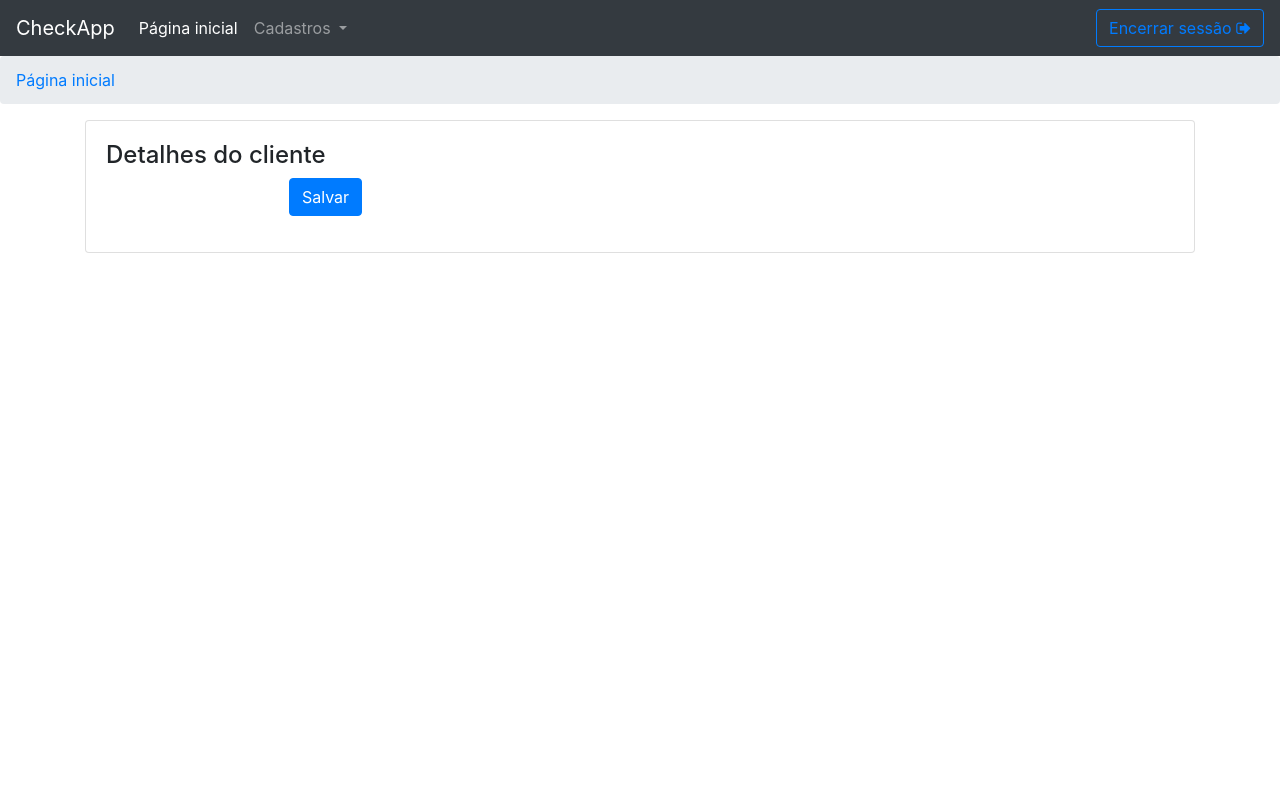
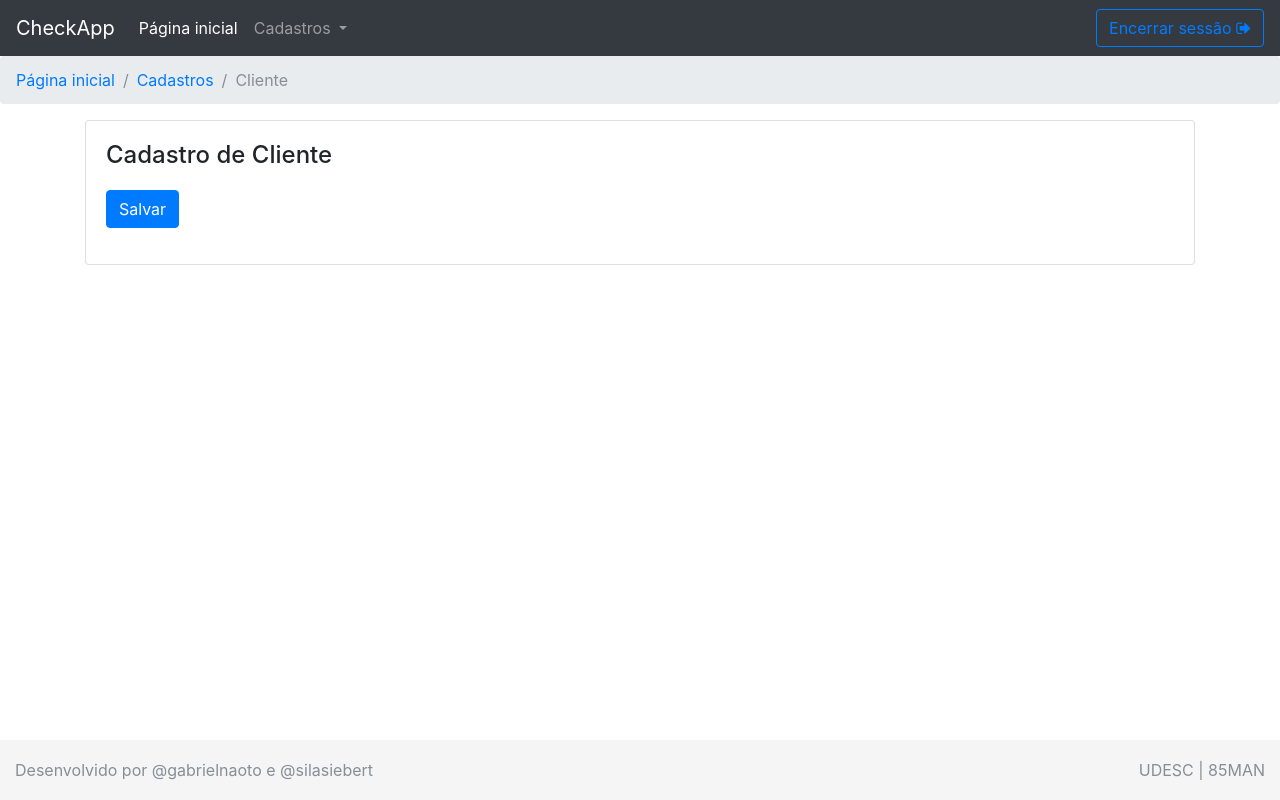
Before and after one commit to gabrielnaoto/checkapp, a Django app: page /core/cliente/add in a window 1280 px wide. Run offline with Django 3.2, Linux system fonts and the light colour scheme; parts of the project's set-up code (start-up, migrations or seed data) failed here and were passed over; some libraries are stand-ins or nearby versions.

Commit message:
Cadastro de clientes

```diff
--- a/check/core/forms.py
+++ b/check/core/forms.py
@@ -2,14 +2,12 @@ from crispy_forms.helper import FormHelper
 from crispy_forms.layout import Submit
 from django.forms import ModelForm
 
-from check.core.models import Cliente
+from check.core.models import Cliente, Fornecedor
 
 
 class CustomFormHelper(FormHelper):
     form_method = 'post'
-    form_class = 'form-horizontal'
-    label_class = 'col-lg-2'
-    field_class = 'col-lg-8'
+    form_class = 'form-group'
 
     def __init__(self, *args, **kwargs):
         super(CustomFormHelper, self).__init__(*args, **kwargs)
@@ -24,3 +22,13 @@ class ClienteForm(ModelForm):
     def __init__(self, *args, **kwargs):
         super(ClienteForm, self).__init__(*args, **kwargs)
         self.helper = CustomFormHelper()
+
+
+class FornecedorForm(ModelForm):
+    class Meta:
+        model = Fornecedor
+        fields = '__all__'
+
+    def __init__(self, *args, **kwargs):
+        super(FornecedorForm, self).__init__(*args, **kwargs)
+        self.helper = CustomFormHelper()
--- a/check/core/urls.py
+++ b/check/core/urls.py
@@ -1,6 +1,7 @@
 from django.conf.urls import url, include
 
-from check.core.views import index, ListCliente, UpdateCliente, CreateCliente
+from check.core.views import index, ListCliente, UpdateCliente, CreateCliente, DeleteCliente, DeleteFornecedor, \
+    UpdateFornecedor, CreateFornecedor, ListFornecedor
 
 urlpatterns = [
     url(r'', include('django.contrib.auth.urls')),
@@ -10,4 +11,10 @@ urlpatterns = [
     url(r'^cliente/$', ListCliente.as_view(), name='list_cliente'),
     url(r'^cliente/add$', CreateCliente.as_view(), name='create_cliente'),
     url(r'^cliente/edit/(?P<pk>\d+)$', UpdateCliente.as_view(), name='update_cliente'),
+    url(r'^cliente/delete/(?P<pk>\d+)$', DeleteCliente.as_view(), name='delete_cliente'),
+
+    url(r'^fornecedor/$', ListFornecedor.as_view(), name='list_fornecedor'),
+    url(r'^fornecedor/add$', CreateFornecedor.as_view(), name='create_fornecedor'),
+    url(r'^fornecedor/edit/(?P<pk>\d+)$', UpdateFornecedor.as_view(), name='update_fornecedor'),
+    url(r'^fornecedor/delete/(?P<pk>\d+)$', DeleteFornecedor.as_view(), name='delete_fornecedor'),
 ]
--- a/check/core/views.py
+++ b/check/core/views.py
@@ -1,10 +1,11 @@
 from django.shortcuts import render
 
 # Create your views here.
-from django.views.generic import ListView, CreateView, UpdateView
+from django.urls import reverse_lazy
+from django.views.generic import ListView, CreateView, UpdateView, DeleteView
 
-from check.core.forms import ClienteForm
-from check.core.models import Cliente
+from check.core.forms import ClienteForm, FornecedorForm
+from check.core.models import Cliente, Fornecedor
 
 
 def index(request):
@@ -26,21 +27,81 @@ class CreateCliente(CreateView):
     model = Cliente
     form_class = ClienteForm
     template_name = 'object_form.html'
+    success_url = reverse_lazy('list_cliente')
 
-    # def get_context_data(self, **kwargs):
-    #     ctx = super().get_context_data(**kwargs)
-    #     ctx['bread_menu'] = 'Cadastros'
-    #     ctx['bread_item'] = 'Cliente'
-    #     return ctx
+    def get_context_data(self, **kwargs):
+        ctx = super().get_context_data(**kwargs)
+        ctx['bread_menu'] = 'Cadastros'
+        ctx['bread_item'] = 'Cliente'
+        return ctx
 
 
 class UpdateCliente(UpdateView):
     model = Cliente
     form_class = ClienteForm
     template_name = 'object_form.html'
+    success_url = reverse_lazy('list_cliente')
 
-    # def get_context_data(self, **kwargs):
-    #     ctx = super().get_context_data(**kwargs)
-    #     ctx['bread_menu'] = 'Cadastros'
-    #     ctx['bread_item'] = 'Cliente'
-    #     return ctx
+    def get_context_data(self, **kwargs):
+        ctx = super().get_context_data(**kwargs)
+        ctx['bread_menu'] = 'Cadastros'
+        ctx['bread_item'] = 'Cliente'
+        return ctx
+
+class DeleteCliente(DeleteView):
+    model = Cliente
+    template_name = 'object_confirm_delete.html'
+    success_url = reverse_lazy('list_cliente')
+
+    def get_context_data(self, **kwargs):
+        ctx = super().get_context_data(**kwargs)
+        ctx['bread_menu'] = 'Cadastros'
+        ctx['bread_item'] = 'Cliente'
+        return ctx
+
+class ListFornecedor(ListView):
+    model = Cliente
+    template_name = 'object_list.html'
+
+    def get_context_data(self, **kwargs):
+        ctx = super().get_context_data(**kwargs)
+        ctx['bread_menu'] = 'Cadastros'
+        ctx['bread_item'] = 'Fornecedor'
+        return ctx
+
+
+class CreateFornecedor(CreateView):
+    model = Fornecedor
+    form_class = FornecedorForm
+    template_name = 'object_form.html'
+    success_url = reverse_lazy('list_cliente')
+
+    def get_context_data(self, **kwargs):
+        ctx = super().get_context_data(**kwargs)
+        ctx['bread_menu'] = 'Cadastros'
+        ctx['bread_item'] = 'Fornecedor'
+        return ctx
+
+
+class UpdateFornecedor(UpdateView):
+    model = Fornecedor
+    form_class = FornecedorForm
+    template_name = 'object_form.html'
+    success_url = reverse_lazy('list_cliente')
+
+    def get_context_data(self, **kwargs):
+        ctx = super().get_context_data(**kwargs)
+        ctx['bread_menu'] = 'Cadastros'
+        ctx['bread_item'] = 'Fornecedor'
+        return ctx
+
+class DeleteFornecedor(DeleteView):
+    model = Fornecedor
+    template_name = 'object_confirm_delete.html'
+    success_url = reverse_lazy('list_cliente')
+
+    def get_context_data(self, **kwargs):
+        ctx = super().get_context_data(**kwargs)
+        ctx['bread_menu'] = 'Cadastros'
+        ctx['bread_item'] = 'Fornecedor'
+        return ctx
--- a/check/static/css/base.css
+++ b/check/static/css/base.css
@@ -13,3 +13,7 @@ body {
   line-height: 60px; /* Vertically center the text there */
   background-color: #f5f5f5;
 }
+
+h4 {
+ margin-bottom: 20px;
+}
--- a/check/templates/object_form.html
+++ b/check/templates/object_form.html
@@ -5,7 +5,7 @@
 {% block content %}
 <div class="card">
     <div class="card-body">
-        <h4>Detalhes do cliente</h4>
+        <h4>Cadastro de {{ bread_item }}</h4>
         {% crispy form %}
     </div>
 </div>
--- a/check/templates/template.html
+++ b/check/templates/template.html
@@ -38,6 +38,7 @@
                     <!--<div class="dropdown-divider"></div>-->
                     <!--<a class="dropdown-item" href="list.html">Fonecedor</a>-->
                     <a class="dropdown-item" href="{% url 'list_cliente' %}">Cliente</a>
+                    <a class="dropdown-item" href="{% url 'list_fornecedor' %}">Fornecedor</a>
                     <!--<div class="dropdown-divider"></div>-->
                     <!--<a class="dropdown-item" href="#">Terceiros</a>-->
                 </div>
@@ -82,6 +83,14 @@
 
 </div>
 
+<footer class="footer">
+    <div class="container-fluid" style="display:flex; justify-content: space-between;">
+        <span class="text-muted">Desenvolvido por @gabrielnaoto e @silasiebert</span>
+        <span class="text-muted">UDESC | 85MAN </span>
+
+    </div>
+</footer>
+
 <script src="https://code.jquery.com/jquery-3.2.1.slim.min.js"
         integrity="sha384-KJ3o2DKtIkvYIK3UENzmM7KCkRr/rE9/Qpg6aAZGJwFDMVNA/GpGFF93hXpG5KkN"
         crossorigin="anonymous"></script>
```
Also changed, not shown: check/core/models.py (+9 -1 lines), check/templates/object_confirm_delete.html (+10 -4 lines), check/templates/object_list.html (+43 -7 lines), check/core/migrations/0003_auto_20171122_2001.py (added), check/core/migrations/0004_fornecedor.py (added), db.sqlite3, 1 other file.
